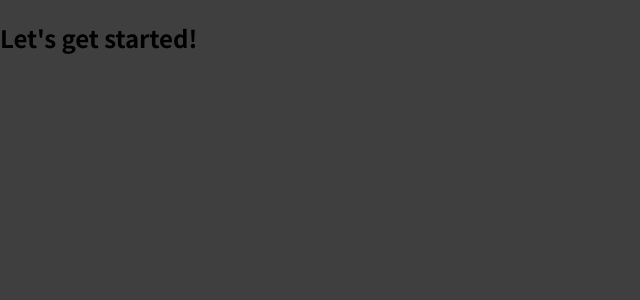
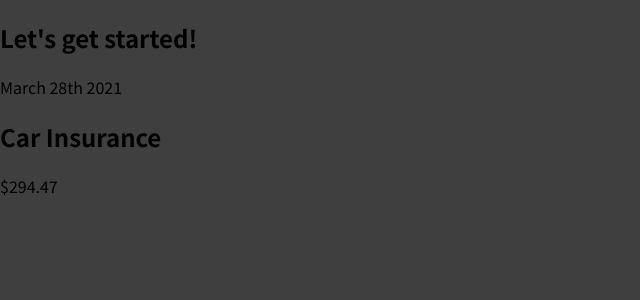
Before and after one commit to KyleMel/UdemyReactJS, a JavaScript app: page / in a window 1280 px wide. Shown: the top 300 px of the page, without its empty margins (0-640 px from the left). Built offline with nearby package versions, Linux system fonts and the light colour scheme.

Commit message:
Creates components folder, includes expense componenet

```diff
--- a/src/App.js
+++ b/src/App.js
@@ -1,7 +1,10 @@
+import ExpenseItem from './components/ExpenseItem';
+
 function App() {
   return (
     <div>
       <h2>Let's get started!</h2>
+      <ExpenseItem />
     </div>
   );
 }
--- /dev/null
+++ b/src/components/ExpenseItem.js
@@ -0,0 +1,13 @@
+function ExpenseItem() {
+  return (
+    <div>
+      <div>March 28th 2021</div>
+      <div>
+        <h2>Car Insurance</h2>
+        <div>$294.47</div>
+      </div>
+    </div>
+  );
+}
+
+export default ExpenseItem;
```
Also changed, not shown: 1 other file (tests, documents, lock files or other folders).
